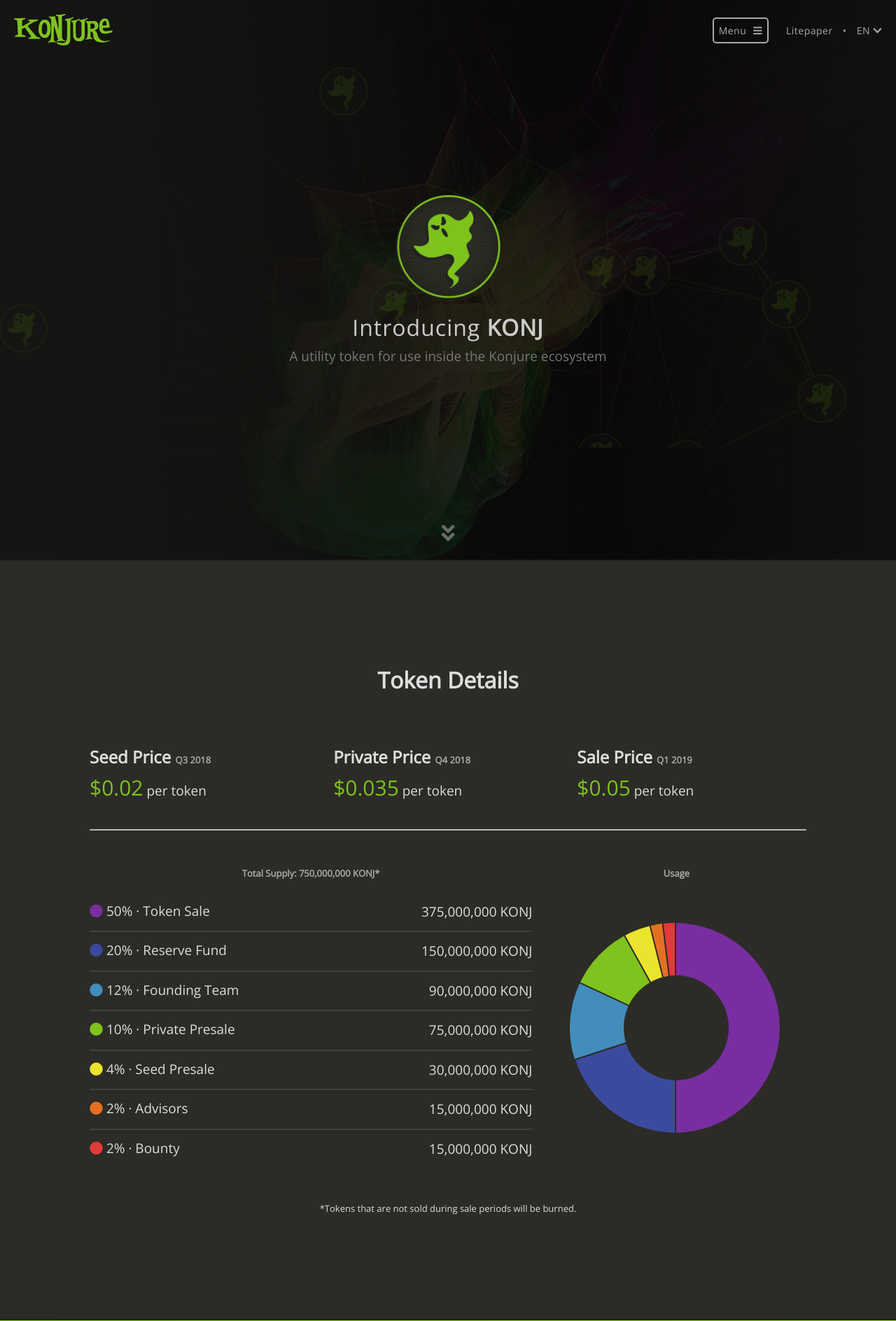
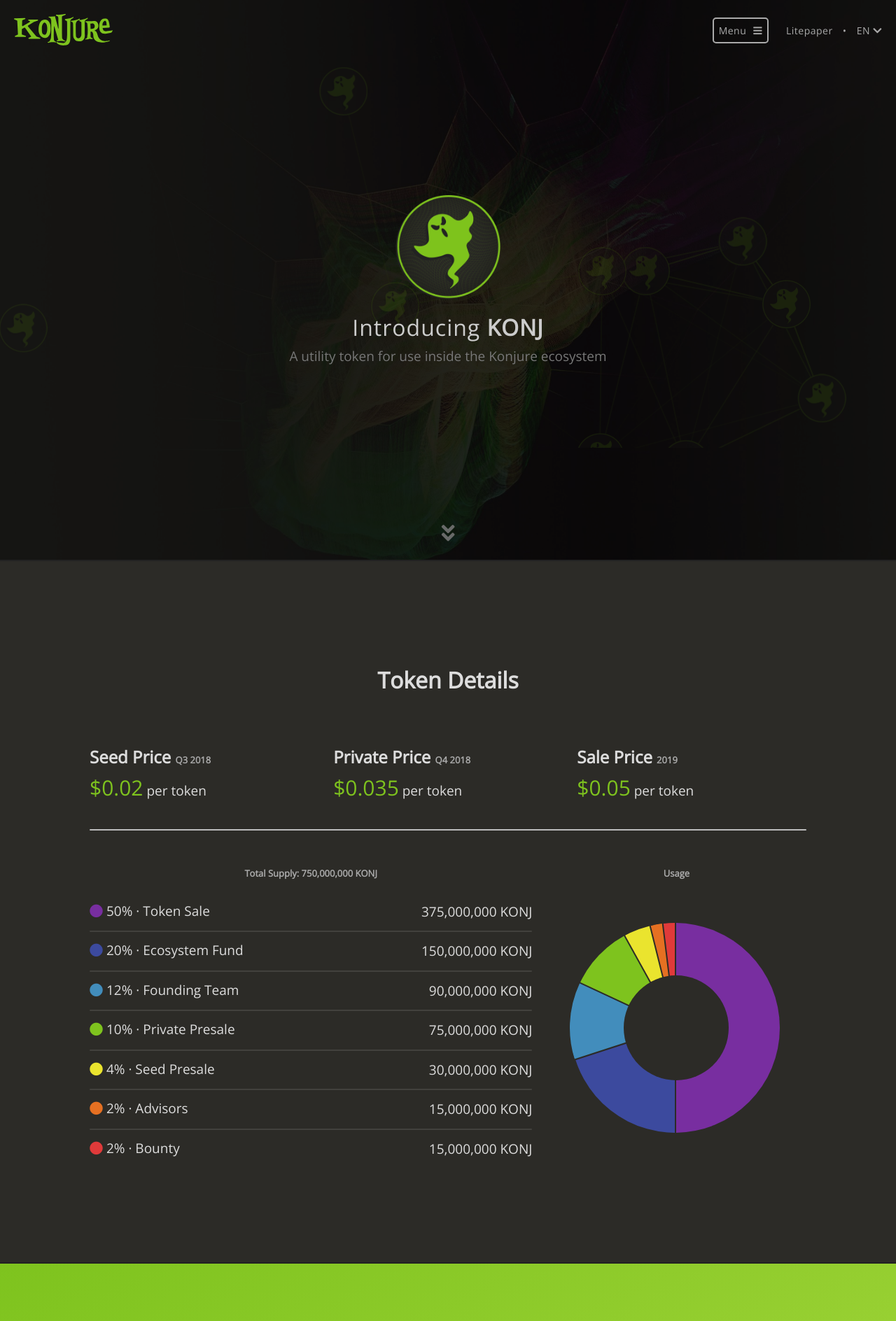
Before and after one commit to Konjure/konjure-org, a PHP site: page /get-started/token in a window 1280 px wide. Shown: the top 1888 px of the page at 70% size. Run offline with PHP 8.4, Linux system fonts and the light colour scheme.

Commit message:
Verbiage updates

```diff
--- a/company/faqs/index.php
+++ b/company/faqs/index.php
@@ -111,7 +111,7 @@
 							<h3 class="no-select">What is the Bazaar?</h3>
 							<div class="expander-content">
 								<br>
-								<p>Konjure's Bazaar is a marketplace where developers can sell plugins. These are features that are not included in the website builder by default. Premium (paid) plugins are purchased using KONJ.</p>
+								<p>Konjure's Bazaar is a marketplace where developers can sell plugins. These are features that are not included in the website builder by default. Premium (paid) plugins are purchased using KONJ. Konjure is a sandbox; other companies and individuals will be building plugins on the ecosystem just like we are now.</p>
 							</div>
 						</div>
 						<h2 data-sr="enter left, and hustle 20px">Advanced</h2>
@@ -120,7 +120,7 @@
 							<h3 class="no-select">Why create Konjure LLC in Wyoming?</h3>
 							<div class="expander-content">
 								<br>
-								<p>As a team based in the United States, we decided that a Limited Liability Company registered in the most cryptocurrency-friendly state would be ideal. As we progress through our token sale, we will be establishing The Konjure Foundation in Switzerland, where the development of our website builder will take place.</p>
+								<p>As a team based in the United States, we decided that a Limited Liability Company registered in the most cryptocurrency-friendly state would be ideal. As we progress through our funding rounds, we will be establishing The Konjure Foundation in Switzerland, where the development of our website builder will take place.</p>
 							</div>
 						</div>
 						<div class="divider" data-sr="enter left, and hustle 20px"></div>
--- a/get-started/roadmap/index.php
+++ b/get-started/roadmap/index.php
@@ -220,7 +220,7 @@
 						</div>
 						<div class="cell-3 no-select" data-sr="enter right, and hustle 20px">
 							<div class="roadmap-vline"></div>
-							<h3>Q1</h3>
+							<h3>Q1-Q4</h3>
 							<br>
 							<h3><span>Token Sale Begins</span></h3>
 						</div>
@@ -247,7 +247,7 @@
 						<div class="divider"></div>
 						<div class="q-cover">
 							<br><br>
-							<h3>Q1 2019</h3>
+							<h3>2019</h3>
 							<br><br>
 							<p class="q-description">Primary token sale takes place and tokens are dispursed to contributors.</p>
 							<div class="divider"></div>
--- a/get-started/token/index.php
+++ b/get-started/token/index.php
@@ -92,7 +92,7 @@
 							<h3><div>$0.035</div> per token</h3>
 						</div>
 						<div class="cell" data-sr="enter left, and hustle 20px">
-							<h2>Sale Price <div>Q1 2019</div></h2>
+							<h2>Sale Price <div>2019</div></h2>
 							<h3><div>$0.05</div> per token</h3>
 						</div>
 					</div>
@@ -100,12 +100,12 @@
 					<div class="row">
 						<div class="cell-10">
 							<br>
-							<h2 class="text-center" data-sr="enter top, and hustle 20px"><div>Total Supply: 750,000,000 KONJ*</div></h2>
+							<h2 class="text-center" data-sr="enter top, and hustle 20px"><div>Total Supply: 750,000,000 KONJ</div></h2>
 							<br>
 							<h3 data-sr="enter left, and hustle 20px"><i class="fa fa-circle color-one"></i> 50% &middot; Token Sale</h3>
 							<h3 class="text-right" data-sr="enter right, and hustle 20px">375,000,000 KONJ</h3>
 							<div class="divider"></div>
-							<h3 data-sr="enter left, and hustle 20px"><i class="fa fa-circle color-two"></i> 20% &middot; Reserve Fund</h3>
+							<h3 data-sr="enter left, and hustle 20px"><i class="fa fa-circle color-two"></i> 20% &middot; Ecosystem Fund</h3>
 							<h3 class="text-right" data-sr="enter right, and hustle 20px">150,000,000 KONJ</h3>
 							<div class="divider"></div>
 							<h3 data-sr="enter left, and hustle 20px"><i class="fa fa-circle color-three"></i> 12% &middot; Founding Team</h3>
@@ -136,7 +136,7 @@
 								<div class="pie" data-start="353" data-value="7"></div>
 								<div class="pie-hide text-center">
 									<h3>Token Sale<br><span>50%</span></h3>
-									<h3>Reserve Fund<br><span>20%</span></h3>
+									<h3>Ecosystem Fund<br><span>20%</span></h3>
 									<h3>Founding Team<br><span>12%</span></h3>
 									<h3>Private Presale<br><span>10%</span></h3>
 									<h3>Seed Presale<br><span>4%</span></h3>
@@ -147,8 +147,6 @@
 						</div>
 					</div>
 				</div>
-				<br><br>
-				<h6 class="text-center">*Tokens that are not sold during sale periods will be burned.</h6>
 			</div>
 		</div>
 
--- a/index.php
+++ b/index.php
@@ -73,7 +73,7 @@
 										<i class="fa fa-chevron-right"></i>
 									</button>
 								</form>
-								<h4 data-sr="enter left, and hustle 20px">Sign up to be notified when our <strong>token presale</strong> goes live</h4>
+								<h4 data-sr="enter left, and hustle 20px">Sign up to be notified when our <strong>token sale</strong> goes live</h4>
 							</div>
 						</div>
 					</div>
```
